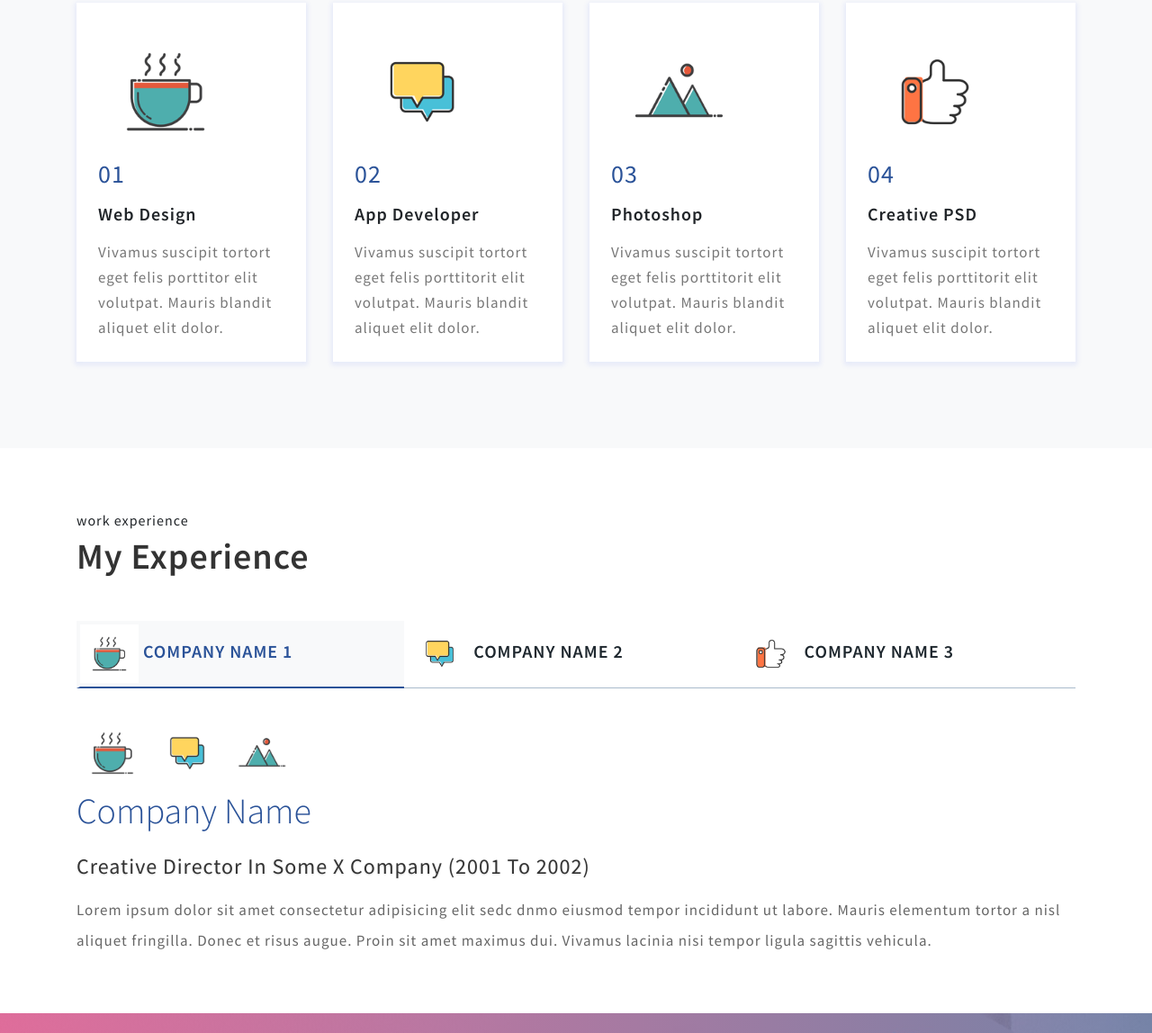
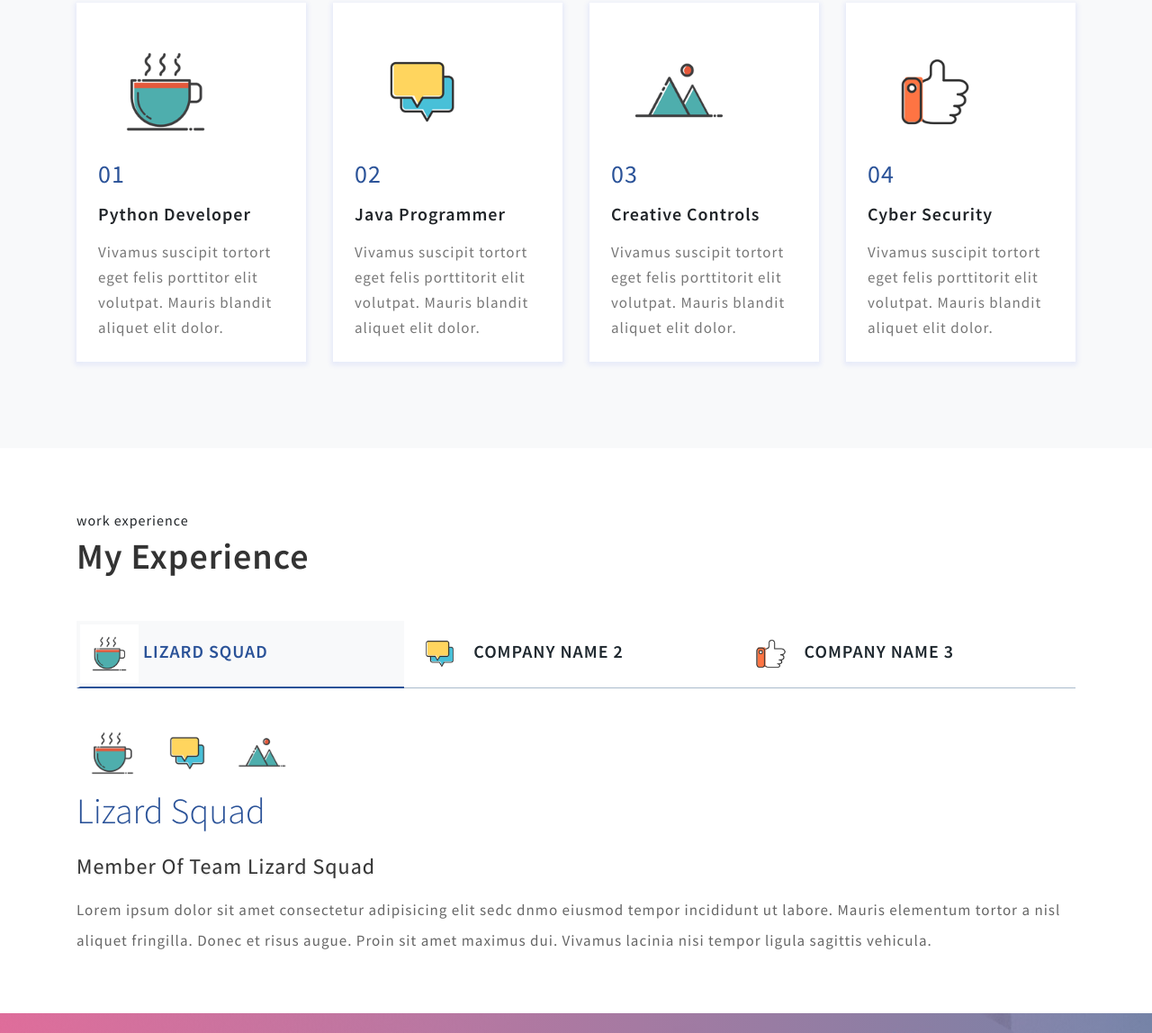
Before and after one commit to Minhajxdd/Saifudheen-Client-sampl, a plain HTML site: page index.html in a window 1280 px wide. Shown: the part 1599-2747 px from the top of the page at 90% size. Drawn offline with Linux system fonts and the light colour scheme.

Commit message:
Update index.html

```diff
--- a/index.html
+++ b/index.html
@@ -76,7 +76,7 @@ Smartphone Compatible web template, free webdesigns for Nokia, Samsung, LG, Sony
 				<div class="bnr-w3pvt-txt mt-sm-5">
 					<h6>Welcome to my Testting website</h6>
 					<h2>Hello <span>I'm Mohammed Minhaj</span></h2>
-					<h4>programmmer - developer - hacker</h4>
+					<h4>programmmer - developer - cyber security</h4>
 					<p class="mt-4"> This is just a sample static web just for stability test my msdxd</p>
 					<ul class="social_section_1info mt-4">
 						<li class="mb-2 facebook"><a href="#"><span class="fa fa-facebook"></span></a></li>
@@ -154,7 +154,7 @@ Smartphone Compatible web template, free webdesigns for Nokia, Samsung, LG, Sony
 				  <div class="panel-thumbnail">
 					<img src="images/s1.png" alt="" class="img-fluid" />
 					<h3>01</h3>
-					<h4 class="mt-3">Web Design</h4>
+					<h4 class="mt-3">Python Developer</h4>
 					<p class="mt-3">Vivamus suscipit tortort eget felis porttitor elit volutpat. Mauris blandit aliquet elit dolor.</p>
 				  </div>
 				</div>
@@ -164,7 +164,7 @@ Smartphone Compatible web template, free webdesigns for Nokia, Samsung, LG, Sony
 				  <div class="panel-thumbnail">
 					<img src="images/s2.png" alt="" class="img-fluid" />
 					<h3>02</h3>
-					<h4 class="mt-3">App Developer</h4>
+					<h4 class="mt-3">Java Programmer</h4>
 					<p class="mt-3">Vivamus suscipit tortort eget felis porttitorit elit volutpat. Mauris blandit aliquet elit dolor.</p>
 				  </div>
 				</div>
@@ -174,7 +174,7 @@ Smartphone Compatible web template, free webdesigns for Nokia, Samsung, LG, Sony
 				  <div class="panel-thumbnail">
 					<img src="images/s3.png" alt="" class="img-fluid" />
 					<h3>03</h3>
-					<h4 class="mt-3">Photoshop</h4>
+					<h4 class="mt-3">Creative controls</h4>
 					<p class="mt-3">Vivamus suscipit tortort eget felis porttitorit elit volutpat. Mauris blandit aliquet elit dolor.</p>
 				  </div>
 				</div>
@@ -184,7 +184,7 @@ Smartphone Compatible web template, free webdesigns for Nokia, Samsung, LG, Sony
 				  <div class="panel-thumbnail">
 					<img src="images/s4.png" alt="" class="img-fluid" />
 					<h3>04</h3>
-					<h4 class="mt-3">Creative PSD</h4>
+					<h4 class="mt-3">Cyber Security</h4>
 					<p class="mt-3">Vivamus suscipit tortort eget felis porttitorit elit volutpat. Mauris blandit aliquet elit dolor.</p>
 				  </div>
 				</div>
@@ -203,7 +203,7 @@ Smartphone Compatible web template, free webdesigns for Nokia, Samsung, LG, Sony
 			<div class="tab-main mx-auto">
 
 				<input id="tab1" type="radio" name="tabs" checked>
-				<label for="tab1"><img src="images/s1.png" alt="" class="img-fluid" /> Company Name 1</label>
+				<label for="tab1"><img src="images/s1.png" alt="" class="img-fluid" /> Lizard Squad </label>
 
 				<input id="tab2" type="radio" name="tabs">
 				<label for="tab2"><img src="images/s2.png" alt="" class="img-fluid" /> Company Name 2</label>
@@ -221,8 +221,8 @@ Smartphone Compatible web template, free webdesigns for Nokia, Samsung, LG, Sony
 										<img src="images/s1.png" alt="" class="img-fluid"/>
 										<img src="images/s2.png" alt="" class="img-fluid"/>
 										<img src="images/s3.png" alt="" class="img-fluid"/>
-											<h3 class="mb-md-4">Company Name</h3>
-											<h5 class="my-3 card-title" data-aos="fade-left">Creative Director in some X Company (2001 to 2002)</h5>
+											<h3 class="mb-md-4">Lizard Squad</h3>
+											<h5 class="my-3 card-title" data-aos="fade-left">Member of  team Lizard Squad</h5>
 											<p class="card-text" data-aos="fade-left">Lorem ipsum dolor sit amet consectetur adipisicing elit sedc dnmo eiusmod tempor
 											incididunt ut labore. Mauris elementum tortor a nisl aliquet fringilla. Donec et risus augue. Proin
 											sit amet maximus dui. Vivamus lacinia nisi tempor ligula sagittis vehicula.</p>
@@ -245,7 +245,7 @@ Smartphone Compatible web template, free webdesigns for Nokia, Samsung, LG, Sony
 										<img src="images/s3.png" alt="" class="img-fluid" />
 										<img src="images/s4.png" alt="" class="img-fluid" />
 											<h3 class="mb-md-4">Company Name</h3>
-											<h5 class="my-3 card-title">UI Developer in some y Company (2002 to 2006)</h5>
+											<h5 class="my-3 card-title">Python progrmming</h5>
 											<p class="card-text">Lorem ipsum dolor sit amet consectetur adipisicing elit sedc dnmo eiusmod tempor
 											incididunt ut labore. Mauris elementum tortor a nisl aliquet fringilla. Donec et risus augue. Proin
 											sit amet maximus dui. Vivamus lacinia nisi tempor ligula sagittis vehicula.</p>
```
